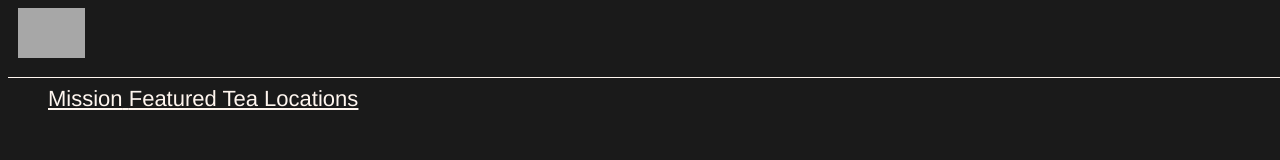
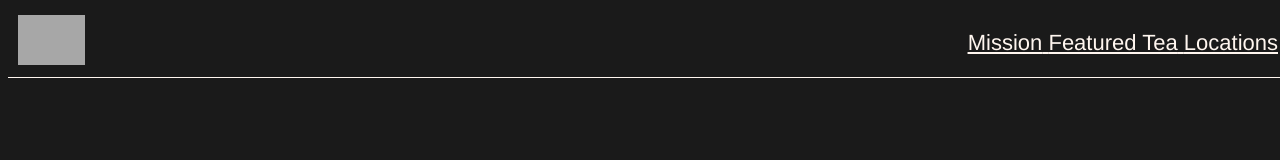
Before and after one commit to CtheMadBax/cozy, a plain HTML site: page index.html in a window 1280 px wide. Drawn offline with Linux system fonts and the light colour scheme; grey boxes are pictures that could not be loaded.

Commit message:
Header fixed

```diff
--- a/style.css
+++ b/style.css
@@ -12,7 +12,7 @@ html {
   z-index: 1;
   height: 69px;
   border-bottom: 1px solid seashell;
-  display: flex
+  display: inline-flex;
   justify-content: space-between;
   align-items: center;
 }
@@ -25,6 +25,7 @@ html {
 .top#nav-list {
   justify-content: flex-end;
   text-decoration: underline;
+  margin-right: 10px
 }
 
 ul {
```
